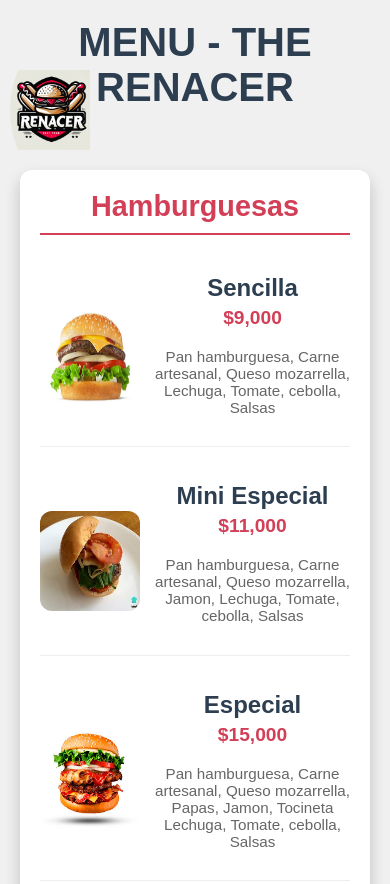
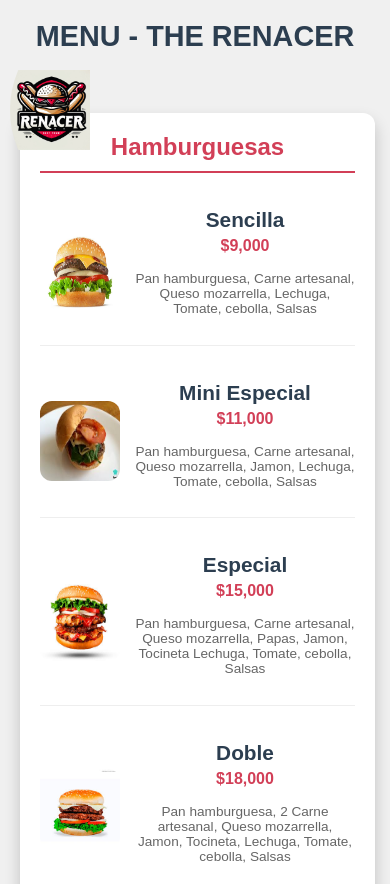
Before and after one commit to JhonJairoGuzman/MENU, a plain HTML site: page menu.html in a window 390 px wide. Shown: the top 884 px of the page. Drawn offline with Linux system fonts and the light colour scheme.

Commit message:
Responsividad

```diff
--- a/menu.html
+++ b/menu.html
@@ -186,6 +186,60 @@ body {
             width: auto; /* Mantiene la proporción del logo */
         }
 
+        /* Consultas de medios para la responsividad */
+        @media (max-width: 768px) {
+            h1 {
+                font-size: 2em; /* Tamaño de fuente más pequeño en pantallas más pequeñas */
+            }
+
+            .menu {
+                flex-direction: column; /* Cambia a columna en pantallas pequeñas */
+                align-items: center; /* Centra los elementos del menú */
+            }
+
+            .categoria {
+                width: 90%; /* Ancho más amplio en pantallas pequeñas */
+            }
+
+            .producto img {
+                width: 80px; /* Reduce el tamaño de la imagen */
+                height: 80px; /* Reduce el tamaño de la imagen */
+            }
+
+            .contacto {
+                padding: 20px; /* Reduce el padding en contacto */
+            }
+
+            .contacto h3 {
+                font-size: 20px; /* Tamaño de fuente más pequeño para el título en contacto */
+            }
+
+            .contacto p {
+                font-size: 16px; /* Tamaño de fuente más pequeño para los párrafos en contacto */
+            }
+        }
+
+        @media (max-width: 480px) {
+            h1 {
+                font-size: 1.8em; /* Tamaño de fuente aún más pequeño en pantallas pequeñas */
+            }
+
+            .categoria h2 {
+                font-size: 1.5em; /* Tamaño de fuente más pequeño para encabezados en categorías */
+            }
+
+            .producto-info h3 {
+                font-size: 1.3em; /* Tamaño de fuente más pequeño para productos */
+            }
+
+            .precio {
+                font-size: 1em; /* Tamaño de fuente más pequeño para precio */
+            }
+
+            .ingredientes {
+                font-size: 0.85em; /* Tamaño de fuente más pequeño para ingredientes */
+            }
+        }
     </style>
 
 </head>
```
Lines whose indentation alone changed are shown as unchanged.
